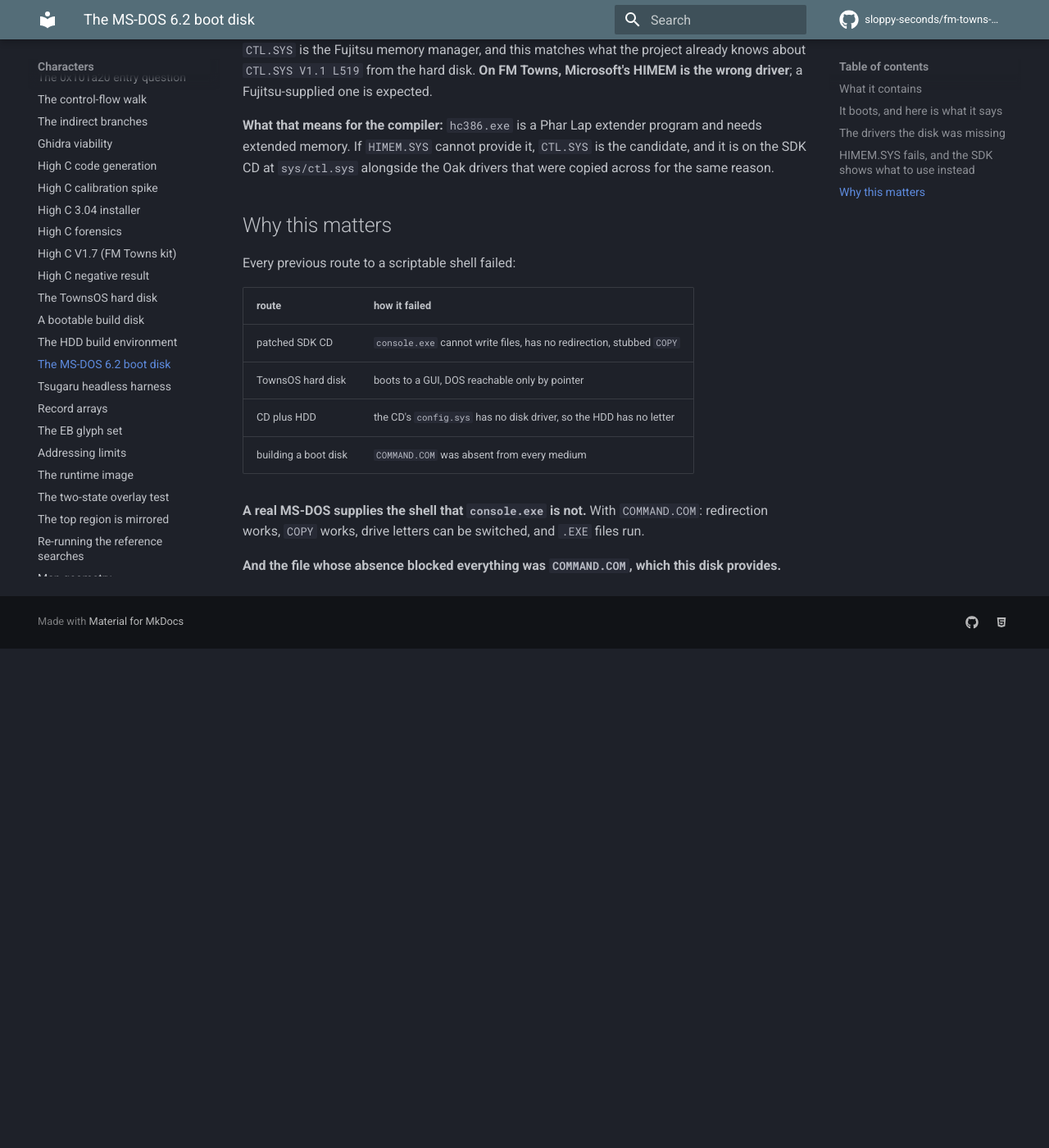
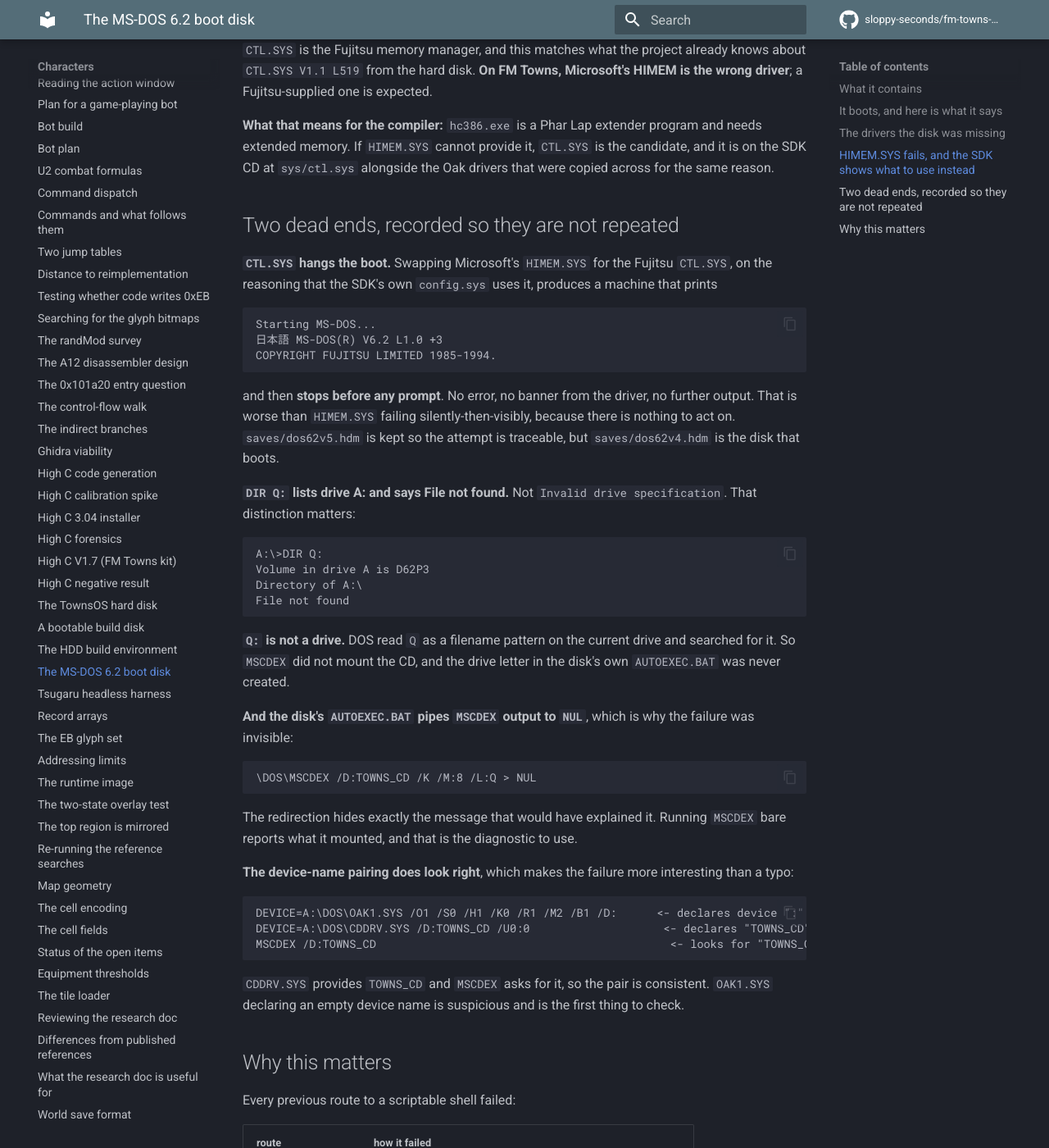
Before and after one commit to sloppy-seconds/fm-towns-ultima, an MkDocs documentation site: the page built from docs/dos62-boot-disk.md, in a window 1280 px wide and 1400 px high, scrolled down 2380 px. Shown: the whole window at 82% size. Built offline with MkDocs 1.6.1 and Material for MkDocs 9.7.7, drawn with Linux system fonts in a browser that asks for light colours; comment, search, counter and statistics services are not loaded; before the commit the page ends 3171 px from its top, so only the background shows below that.

Commit message:
Two dead ends on the DOS disk, and the redirect that hid the failure
CTL.SYS HANGS THE BOOT. Replacing HIMEM.SYS with the Fujitsu CTL.SYS, on the reasoning that the SDK's own config.sys
uses it, produces a machine that prints "Starting MS-DOS... / 日本語 MS-DOS(R) V6.2 L1.0 +3 / COPYRIGHT FUJITSU
LIMITED 1985-1994" and then stops before any prompt, with no error and no banner. That is worse than HIMEM failing,
because there is nothing to act on. dos62v5.hdm is kept so the attempt is traceable, and dos62v4.hdm is the disk that
boots.

DIR Q: LISTS DRIVE A:, NOT AN INVALID DRIVE. That distinction is the finding:

  A:\>DIR Q:
  Volume in drive A is D62P3
  Directory of A:\
  File not found

Q: IS NOT A DRIVE. DOS read Q as a filename pattern on the current drive and searched for it, which means MSCDEX
never mounted the CD.

AND THE DISK'S OWN AUTOEXEC PIPES MSCDEX TO NUL:

  \DOS\MSCDEX /D:TOWNS_CD /K /M:8 /L:Q > NUL

The redirection hides exactly the message that would have explained the failure. Running MSCDEX bare reports what it
mounted, and that is the diagnostic.

The device-name pairing itself looks consistent: CDDRV.SYS declares TOWNS_CD and MSCDEX asks for TOWNS_CD. OAK1.SYS
declaring an empty device name "/D:" is suspicious and is the first thing to check.

````diff
--- a/docs/dos62-boot-disk.md
+++ b/docs/dos62-boot-disk.md
@@ -105,6 +105,53 @@
 `HIMEM.SYS` cannot provide it, `CTL.SYS` is the candidate, and it is on the SDK CD at `sys/ctl.sys` alongside the Oak
 drivers that were copied across for the same reason.
 
+## Two dead ends, recorded so they are not repeated
+
+**`CTL.SYS` hangs the boot.** Swapping Microsoft's `HIMEM.SYS` for the Fujitsu `CTL.SYS`, on the reasoning that the
+SDK's own `config.sys` uses it, produces a machine that prints
+
+```
+Starting MS-DOS...
+日本語 MS-DOS(R) V6.2 L1.0 +3
+COPYRIGHT FUJITSU LIMITED 1985-1994.
+```
+
+and then **stops before any prompt**. No error, no banner from the driver, no further output. That is worse than
+`HIMEM.SYS` failing silently-then-visibly, because there is nothing to act on. `saves/dos62v5.hdm` is kept so the
+attempt is traceable, but `saves/dos62v4.hdm` is the disk that boots.
+
+**`DIR Q:` lists drive A: and says File not found.** Not `Invalid drive specification`. That distinction matters:
+
+```
+A:\>DIR Q:
+Volume in drive A is D62P3
+Directory of A:\
+File not found
+```
+
+**`Q:` is not a drive.** DOS read `Q` as a filename pattern on the current drive and searched for it. So `MSCDEX`
+did not mount the CD, and the drive letter in the disk's own `AUTOEXEC.BAT` was never created.
+
+**And the disk's `AUTOEXEC.BAT` pipes `MSCDEX` output to `NUL`**, which is why the failure was invisible:
+
+```
+\DOS\MSCDEX /D:TOWNS_CD /K /M:8 /L:Q > NUL
+```
+
+The redirection hides exactly the message that would have explained it. Running `MSCDEX` bare reports what it
+mounted, and that is the diagnostic to use.
+
+**The device-name pairing does look right**, which makes the failure more interesting than a typo:
+
+```
+DEVICE=A:\DOS\OAK1.SYS /O1 /S0 /H1 /K0 /R1 /M2 /B1 /D:      <- declares device ":"
+DEVICE=A:\DOS\CDDRV.SYS /D:TOWNS_CD /U0:0                    <- declares "TOWNS_CD"
+MSCDEX /D:TOWNS_CD                                            <- looks for "TOWNS_CD"
+```
+
+`CDDRV.SYS` provides `TOWNS_CD` and `MSCDEX` asks for it, so the pair is consistent. `OAK1.SYS` declaring an empty
+device name is suspicious and is the first thing to check.
+
 ## Why this matters
 
 Every previous route to a scriptable shell failed:
````
